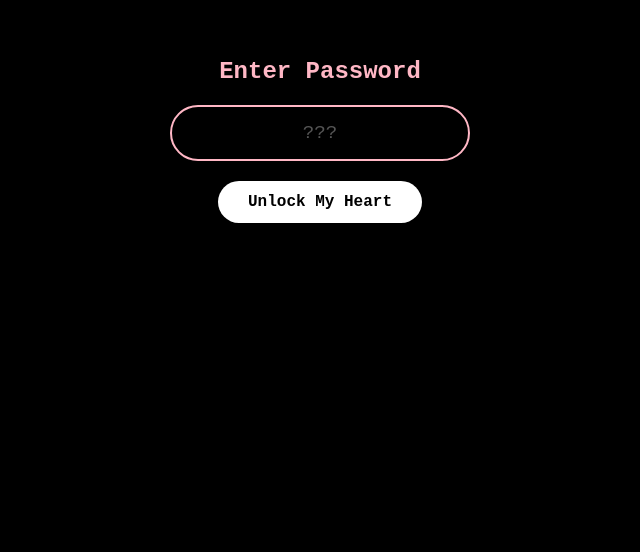
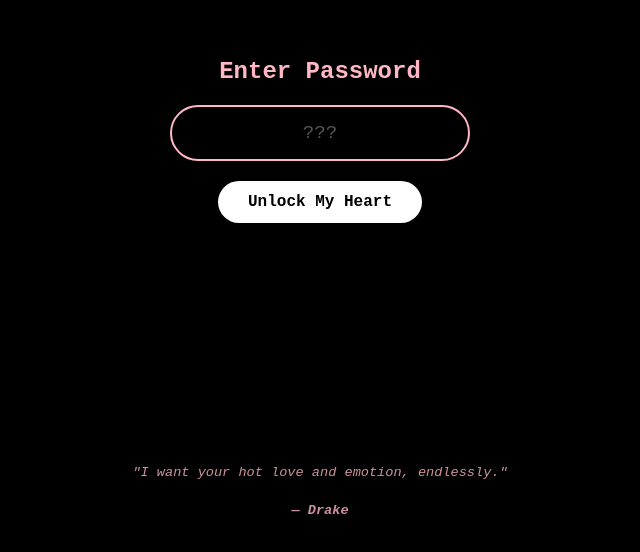
Before and after one commit to DIMECULTIVA/keo4ntsako, a plain HTML site: page index.html in a window 1280 px wide. Shown: the part 240-792 px from the top of the page, without its empty margins (320-960 px from the left). Drawn offline with Linux system fonts and the light colour scheme.

Commit message:
Update index.html

```diff
--- a/index.html
+++ b/index.html
@@ -71,7 +71,7 @@
         }
 
         input::placeholder {
-            color: #555; /* Darker placeholder so it's subtle */
+            color: #555;
         }
 
         button.primary-btn {
@@ -96,7 +96,21 @@
             margin-top: 15px;
             font-size: 0.9rem;
             font-weight: bold;
-            min-height: 25px; /* Keeps space so layout doesn't jump */
+            min-height: 25px;
+        }
+
+        /* Drake Quote Styling */
+        .drake-quote {
+            position: absolute;
+            bottom: 40px;
+            font-size: 0.85rem;
+            color: #ffb7c5; /* Pink text to pop against the black */
+            font-style: italic;
+            width: 80%;
+            max-width: 400px;
+            line-height: 1.4;
+            opacity: 0.8;
+            transition: opacity 0.3s ease;
         }
 
         /* --- 2. NOTE SCREEN --- */
@@ -261,6 +275,8 @@
         <input type="password" id="password-input" placeholder="???">
         <button class="primary-btn" onclick="checkPassword()">Unlock My Heart</button>
         <div class="error-msg" id="error-msg"></div>
+
+        <div id="drake-quote-container" class="drake-quote"></div>
     </div>
 
     <div id="note-screen" class="screen hidden">
@@ -319,7 +335,6 @@
     <script>
         // --- LOGIC ---
 
-        // List of funny messages when she gets it wrong
         const wrongMessages = [
             "Nope! Try again beautiful.",
             "Wrong! Do you even know me? 😜",
@@ -331,6 +346,33 @@
             "Access Denied: Not enough love detected!"
         ];
 
+        // Drake Love Quotes
+        const drakeQuotes = [
+            `"I got my eyes on you, you're everything that I see."`,
+            `"Sweatpants, hair tied, chillin' with no makeup on, that's when you're the prettiest."`,
+            `"I want your hot love and emotion, endlessly."`,
+            `"You the best I ever had."`,
+            `"I know exactly who you are, and I love you for it."`
+        ];
+
+        // Function to set a random quote
+        function setRandomDrakeQuote() {
+            const quoteEl = document.getElementById('drake-quote-container');
+            const randomQuote = drakeQuotes[Math.floor(Math.random() * drakeQuotes.length)];
+
+            // Small fade effect when changing quotes
+            quoteEl.style.opacity = 0;
+            setTimeout(() => {
+                quoteEl.innerHTML = `${randomQuote}<br><br><b>— Drake</b>`;
+                quoteEl.style.opacity = 0.8;
+            }, 300);
+        }
+
+        // Initialize a quote when the page loads
+        window.onload = function() {
+            setRandomDrakeQuote();
+        };
+
         function checkPassword() {
             const input = document.getElementById('password-input').value;
             const errorMsg = document.getElementById('error-msg');
@@ -341,9 +383,12 @@
                 document.getElementById('password-screen').classList.add('hidden');
                 revealNote();
             } else {
-                // Wrong Password - Pick a random funny message
+                // Wrong Password - Update the funny message
                 const randomMsg = wrongMessages[Math.floor(Math.random() * wrongMessages.length)];
                 errorMsg.innerText = randomMsg;
+
+                // Also change the Drake quote for extra dramatic effect!
+                setRandomDrakeQuote();
 
                 // Clear input
                 document.getElementById('password-input').value = "";
```
